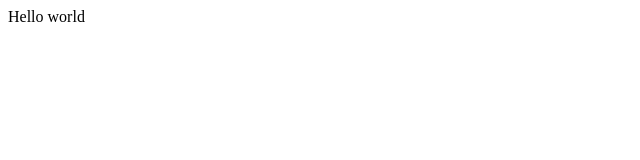
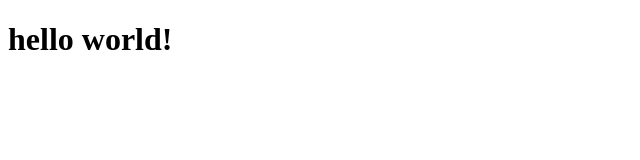
Before and after one commit to samanthaferris/gh-pages-test, a plain HTML site: page index.html in a window 1280 px wide. Shown: the whole page, without its empty margins (0-640 px from the left). Drawn offline with Linux system fonts and the light colour scheme.

Commit message:
hello world!

```diff
--- a/index.html
+++ b/index.html
@@ -5,6 +5,6 @@
     <title>title</title>
   </head>
   <body>
-  Hello world
+  <h1>hello world!</h1>
   </body>
 </html>
```
